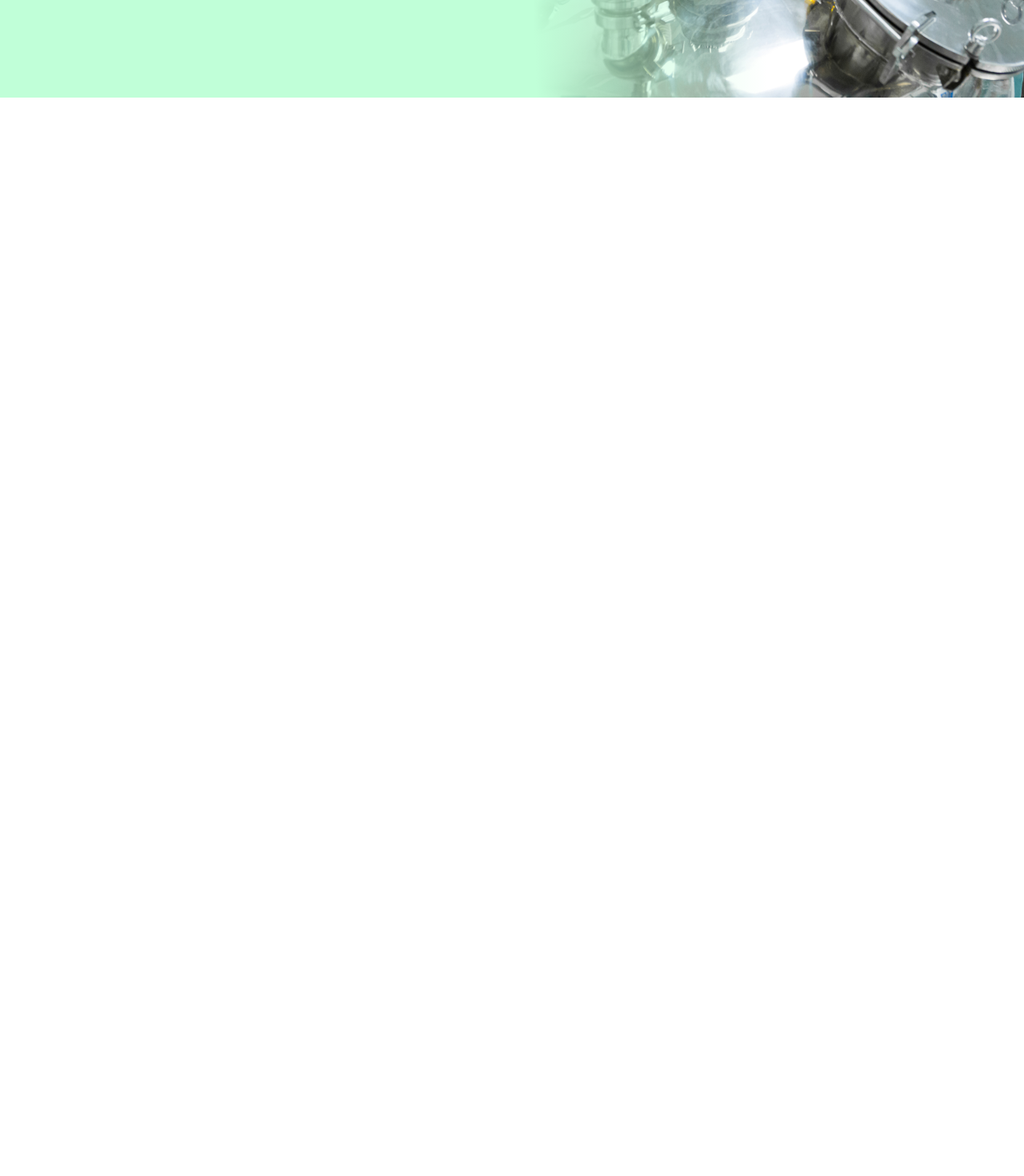
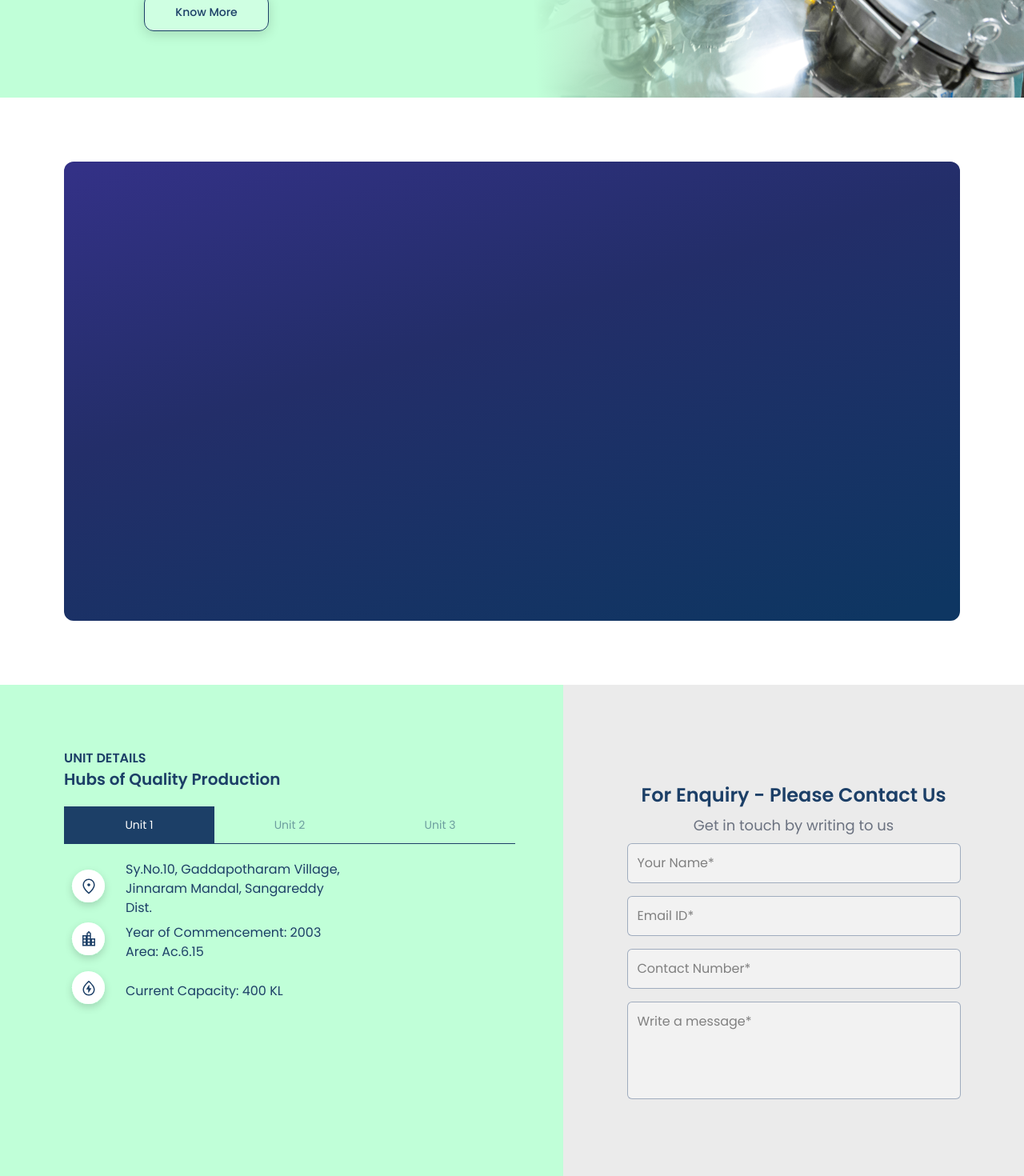
Before and after one commit to hrithikscube/virupaksha, a Next.js app: page / in a window 1280 px wide. Shown: the part 1280-2750 px from the top of the page at 80% size. Before the commit the page ends 1402 px from the top, so only its background shows below. Built offline with nearby package versions, Linux system fonts and the light colour scheme.

Commit message:
unit details & contact form

```diff
--- a/src/components/Cta.jsx
+++ b/src/components/Cta.jsx
@@ -1,10 +1,24 @@
-import React from 'react'
+import React, { Fragment } from 'react'
 
 const Cta = (props) => {
   return (
-    <button onClick={props.onClick} className="know-more-btn flex items-center justify-center text-white text-sm font-medium capitalize w-[156px] h-[47px]">
-      {props.children}
-    </button>
+    <Fragment>
+      {props.variant === 'contained' ? (
+        <button
+          onClick={props.onClick}
+          className="contained-btn flex items-center justify-center text-primaryBlue text-sm font-medium capitalize w-[156px] h-[47px]"
+        >
+          {props.children}
+        </button>
+      ) : (
+        <button
+          onClick={props.onClick}
+          className="know-more-btn flex items-center justify-center text-white text-sm font-medium capitalize w-[156px] h-[47px]"
+        >
+          {props.children}
+        </button>
+      )}
+    </Fragment>
   )
 }
 
--- /dev/null
+++ b/src/components/input/TextArea.jsx
@@ -0,0 +1,18 @@
+import React from 'react'
+
+const TextArea = ({ label, name, value, handleChange, rows = 4 }) => {
+  return (
+    <div className="w-full">
+      <textarea
+        rows={rows}
+        name={name}
+        value={value}
+        placeholder={label}
+        onChange={handleChange}
+        className="text-input p-3 resize-none w-full outline-none text-base placeholder:text-[#808080]"
+      />
+    </div>
+  )
+}
+
+export default TextArea
--- /dev/null
+++ b/src/components/input/TextInput.jsx
@@ -0,0 +1,17 @@
+import React from 'react'
+
+const TextInput = ({ label, name, value, handleChange }) => {
+  return (
+    <div className="w-full">
+      <input
+        name={name}
+        value={value}
+        placeholder={label}
+        onChange={handleChange}
+        className="text-input p-3 w-full outline-none text-base placeholder:text-[#808080]"
+      />
+    </div>
+  )
+}
+
+export default TextInput
--- a/src/pages/index.js
+++ b/src/pages/index.js
@@ -1,6 +1,60 @@
 import Cta from '@/components/Cta'
 import Header from '@/components/Header'
-import React, { Fragment } from 'react'
+import TextArea from '@/components/input/TextArea'
+import TextInput from '@/components/input/TextInput'
+import React, { Fragment, useState } from 'react'
+
+const addressInfo = [
+  {
+    title: 'Sy.No.10, Gaddapotharam Village, Jinnaram Mandal, Sangareddy Dist.',
+    icon: '/icons/addressPin.svg',
+  },
+  {
+    title: 'Year of Commencement: 2003 Area: Ac.6.15',
+    icon: '/icons/building.svg',
+  },
+  {
+    title: 'Current Capacity: 400 KL',
+    icon: '/icons/capacity.svg',
+  },
+]
+
+const UnitsTabs = () => {
+  const [active, setActive] = useState('Unit 1')
+
+  return (
+    <Fragment>
+      <div className='my-5'>
+        <div className="flex items-center border-b border-primaryBlue lg:w-[564px] w-[336px]">
+          {React.Children.toArray(
+            ['Unit 1', 'Unit 2', 'Unit 3'].map((item) => (
+              <button
+                onClick={() => setActive(item)}
+                className={`${
+                  active === item
+                    ? 'bg-primaryBlue text-white'
+                    : 'bg-none text-primaryBlue opacity-[0.5]'
+                } text-sm lg:w-[188px] w-[112px] h-[46px] flex items-center justify-center`}
+              >
+                {item}
+              </button>
+            )),
+          )}
+        </div>
+      </div>
+      <div className="lg:w-[350px]">
+        {React.Children.toArray(
+          addressInfo.map(({ icon, title }) => (
+            <div className="flex items-center gap-4">
+              <img src={icon} />
+              <p className="text-primaryBlue text-base font-thin">{title}</p>
+            </div>
+          )),
+        )}
+      </div>
+    </Fragment>
+  )
+}
 
 const statsInfo = [
   {
@@ -98,11 +152,12 @@ const index = () => {
             </div>
           </div>
         </div>
+
         {/* Who we are */}
         <div className="w-full bg-paleGreen">
           <div className="flex lg:flex-row flex-col-reverse items-start w-full">
-            <div className="lg:w-1/2 flex flex-col gap-2 lg:p-20 p-5">
-              <p className="text-base uppercase font-medium text-primaryBlue">
+            <div className="lg:w-1/2 m-auto flex flex-col gap-2 lg:p-20 p-5 items-start justify-start">
+              <p className="text-base uppercase font-semibold text-primaryBlue">
                 who are we
               </p>
               <p className="lg:text-xl text-lg font-semibold text-primaryBlue">
@@ -114,7 +169,7 @@ const index = () => {
                 <br /> Partnership.
               </p>
 
-              <div className="grid grid-cols-2">
+              <div className="grid grid-cols-2 gap-5">
                 {React.Children.toArray(
                   statsInfo.map((item) => (
                     <div className="flex items-center gap-2">
@@ -129,10 +184,51 @@ const index = () => {
                   )),
                 )}
               </div>
+
+              <div className="relative lg:left-[100px]">
+                <Cta variant="contained">Know More</Cta>
+              </div>
             </div>
 
-            <div className='who-we-are'>
-              {/* <img src="/images/who-we-are.png" alt="who-we-are" /> */}
+            <div className="who-we-are"></div>
+          </div>
+        </div>
+
+        {/* Why choose us */}
+        <div className="w-full bg-white lg:p-20 p-5">
+          <div className="why-choose-us w-full h-[574px]" />
+        </div>
+
+        {/* Unit Details */}
+        <div className="flex lg:flex-row flex-col items-start w-full h-[646px]">
+          {/* Tabs & Info */}
+          <div className="lg:w-[55%] w-full lg:p-20 p-10 bg-paleGreen h-full">
+            <p className="text-base uppercase font-semibold text-primaryBlue">
+              Unit details
+            </p>
+            <p className="lg:text-xl text-lg font-semibold text-primaryBlue">
+              Hubs of Quality Production
+            </p>
+
+            <UnitsTabs />
+          </div>
+
+          {/* Contact Form */}
+          <div className="lg:w-[45%] w-full lg:p-20 p-10 bg-grayLight h-full flex flex-col items-center justify-center">
+            <div className="flex flex-col items-center justify-center gap-2 lg:w-[417px]">
+              <h2 className="text-primaryBlue lg:text-2xl text-lg font-semibold">
+                For Enquiry - Please Contact Us
+              </h2>
+              <p className="text-base lg:text-lg text-gray-500 font-thin">
+                Get in touch by writing to us
+              </p>
+
+              <div className="flex flex-col gap-4 w-full">
+                <TextInput label="Your Name*" />
+                <TextInput label="Email ID*" />
+                <TextInput label="Contact Number*" />
+                <TextArea label="Write a message*" />
+              </div>
             </div>
           </div>
         </div>
--- a/src/styles/globals.css
+++ b/src/styles/globals.css
@@ -31,11 +31,37 @@
   box-shadow: 0px 4px 12px 0px rgba(0, 0, 0, 0.15);
 }
 
+.contained-btn {
+  border-radius: 12px;
+  border: 1px solid #1c3f67;
+  background: rgba(255, 255, 255, 0.24);
+  box-shadow: 0px 4px 15px 0px rgba(0, 0, 0, 0.15);
+}
+
 .who-we-are {
-  background-image:
-  linear-gradient(88deg, #C0FFD8 4.63%, rgba(192, 255, 216, 0.00) 48.33%),
-  url('../../public/images/who-we-are.png');
+  background-image: linear-gradient(
+      88deg,
+      #c0ffd8 4.63%,
+      rgba(192, 255, 216, 0) 48.33%
+    ),
+    url('../../public/images/who-we-are.png');
   @apply lg:w-1/2 w-full lg:h-[602px] h-[390px];
 
   background-size: cover;
 }
+
+.why-choose-us {
+  border-radius: 12px;
+  background: linear-gradient(
+    163deg,
+    #333186 1.59%,
+    #232e69 40.58%,
+    #0e3662 96.36%
+  );
+}
+
+.text-input {
+  border-radius: 6px;
+  border: 1px solid rgba(61, 87, 126, 0.45);
+  background: rgba(255, 255, 255, 0.38);
+}
--- a/tailwind.config.js
+++ b/tailwind.config.js
@@ -15,7 +15,8 @@ module.exports = {
       colors: {
         primaryBlue: '#1C3F67',
         vomitGreen: '#4EE287',
-        paleGreen:'#C0FFD8'
+        paleGreen:'#C0FFD8',
+        grayLight:'#EBEBEB'
       },
     },
   },
```
